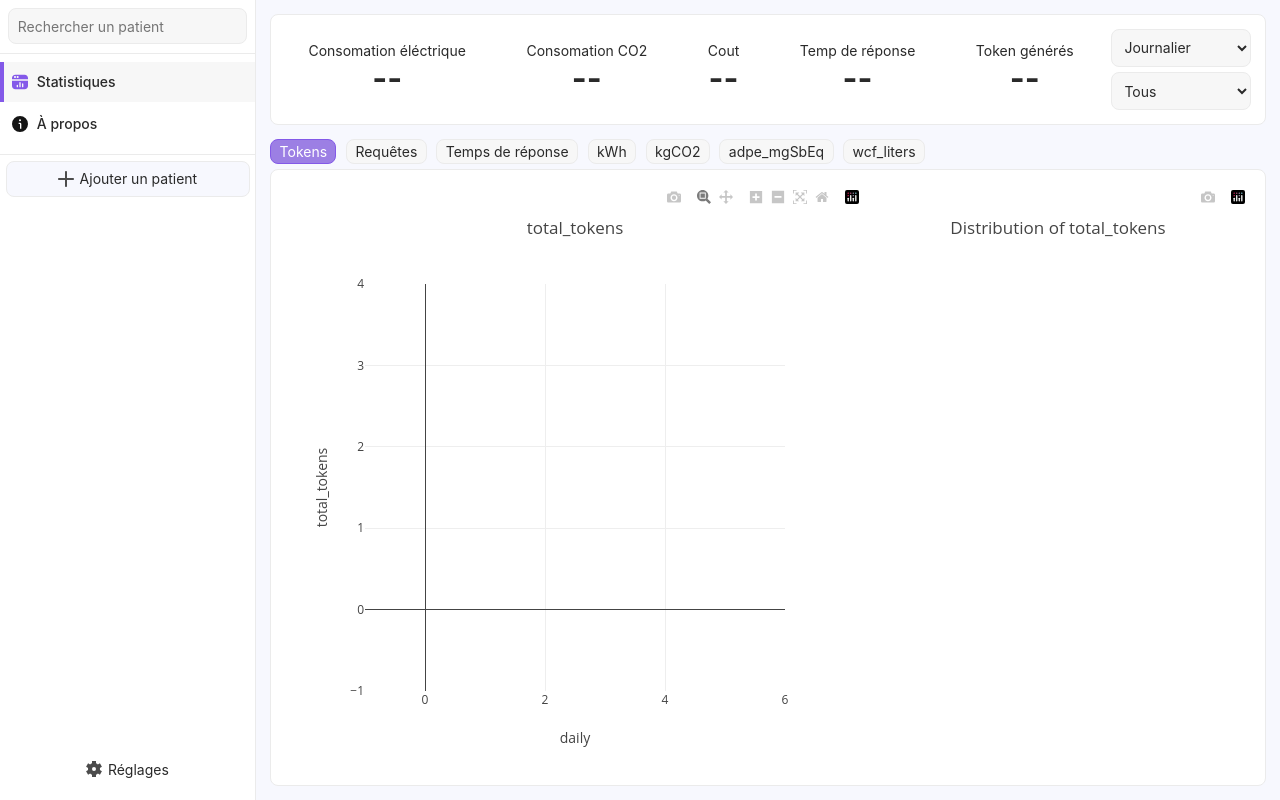
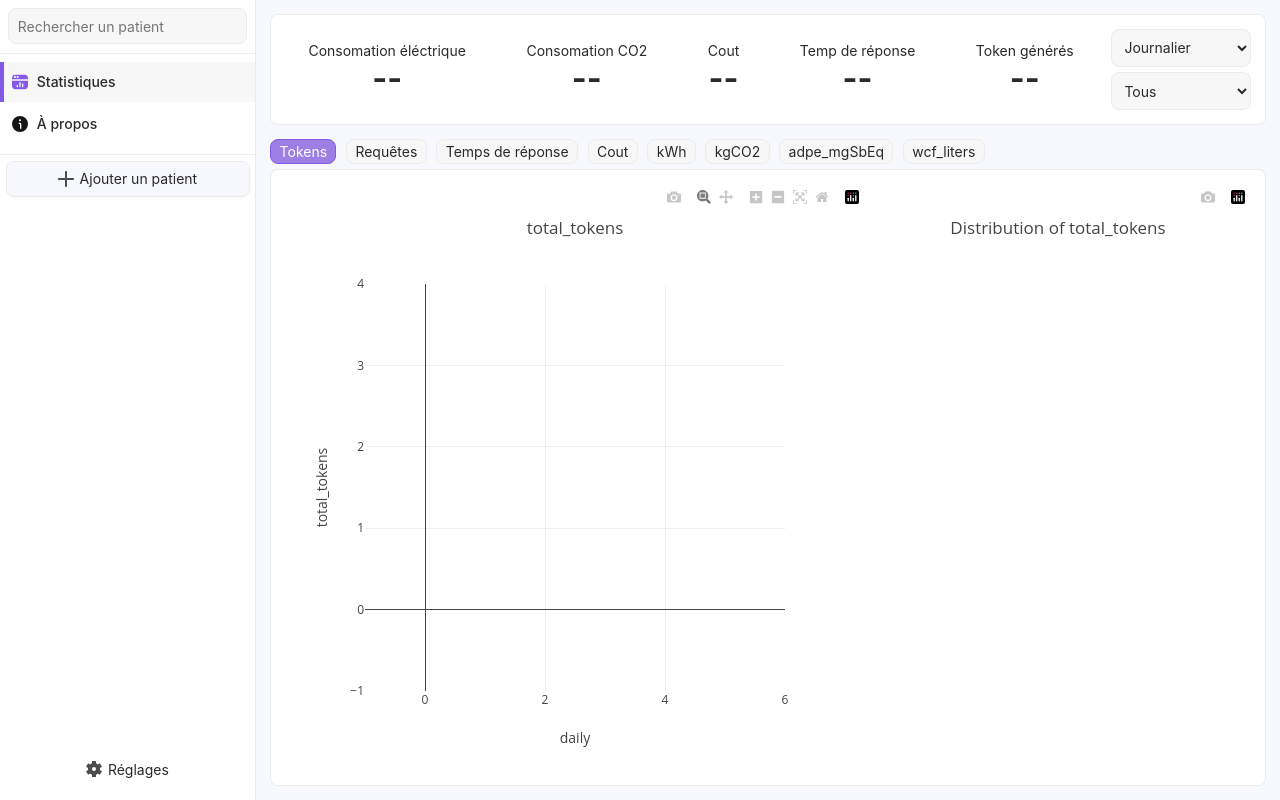
Before and after one commit to 4xel-C/SISE_DiagnoSys, a Flask app: template app/templates/index.html in a window 1280 px wide. Run offline with Flask 3, Linux system fonts and the light colour scheme; the template is opened without the code that fills it, so the values that code supplies are empty; parts of the project's set-up code (start-up, migrations or seed data) failed here and were passed over; some libraries are stand-ins or nearby versions.

Commit message:
Fixed error when no KPIs and added Cost metric

```diff
--- a/app/ajax.py
+++ b/app/ajax.py
@@ -192,7 +192,7 @@ def get_kpis():
 
     kpis = app.plot_service.kpis(agg_time=agg_time)
     if not kpis:
-        abort(404, f"No KPIs found for 'temporal-axis' = '{agg_time}'")
+        return jsonify({})
 
     return jsonify(kpis.format_for_display())
 
--- a/app/static/js/statistics.js
+++ b/app/static/js/statistics.js
@@ -40,7 +40,9 @@ document.addEventListener('internalRendered', (e) => {
         kpisList.querySelectorAll('li').forEach(kpiElement => {
             const kpiValue = kpiElement.querySelector('.value');
             const metricName = kpiElement.dataset.metricName;
-            kpiValue.textContent = content[metricName];
+            if (metricName in content) {
+                kpiValue.textContent = content[metricName];
+            }
         })
     }
 
--- a/app/templates/pages/statistics.html
+++ b/app/templates/pages/statistics.html
@@ -47,6 +47,10 @@
             <label>Temps de réponse</label>
         </div>
         <div class="radio">
+            <input type="radio" name="metric" value="cout_total_usd" hidden>
+            <label>Cout</label>
+        </div>
+        <div class="radio">
             <input type="radio" name="metric" value="energy_kwh" hidden>
             <label>kWh</label>
         </div>
```
